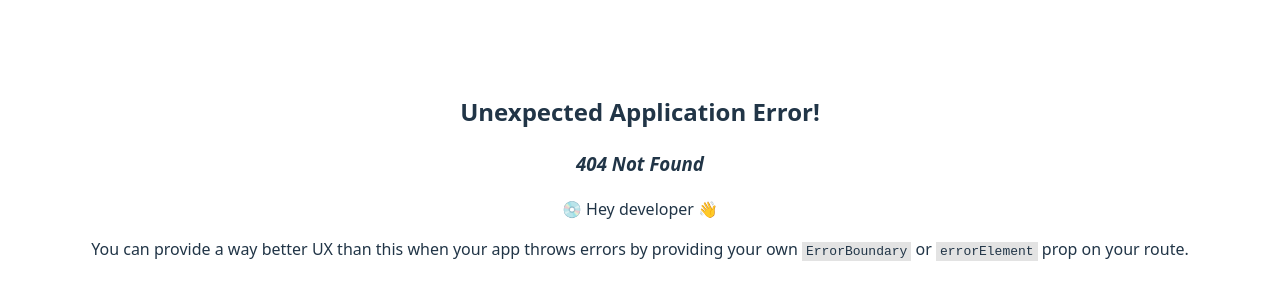
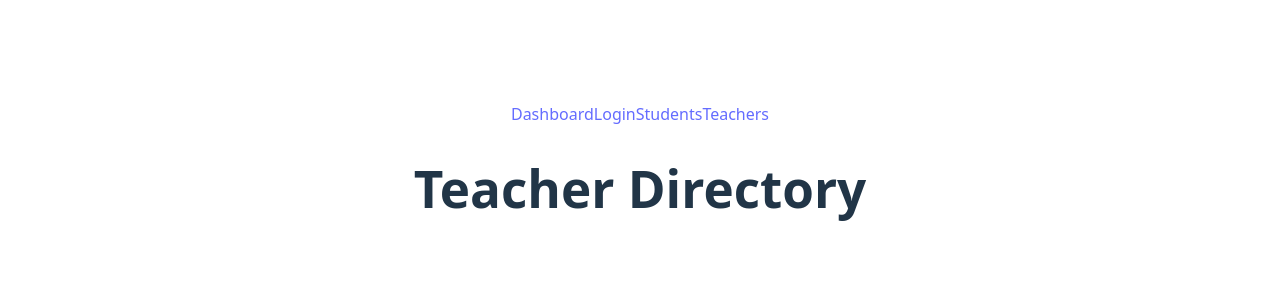
Before and after one commit to bmstoss13/ThomasJeffersonSchool, a React (Vite) app in the folder thomas-jefferson/: page /teachers in a window 1280 px wide. Before the commit this address had no page. Shown: the part 224-524 px from the top of the page. Built offline with nearby package versions, Linux system fonts and the light colour scheme.

Commit message:
create teacher directory page and path and potential list object for deleting and editing from list

```diff
--- a/thomas-jefferson/src/Router.jsx
+++ b/thomas-jefferson/src/Router.jsx
@@ -3,10 +3,12 @@ import App from "./App";
 import Dashboard from "./routes/dashboard";
 import Login from "./routes/login";
 import Students from "./routes/students";
+import Teachers from "./routes/teachers";
 
 export const router = createBrowserRouter([
     { path: "/", element: <App/>},
     { path: "/dashboard", element: <Dashboard/>},
     { path: "/login", element: <Login/>},
-    { path: "/students", element: <Students/>}
+    { path: "/students", element: <Students/>},
+    { path: "/teachers", element: <Teachers/>}
   ]);
--- a/thomas-jefferson/src/components/header.jsx
+++ b/thomas-jefferson/src/components/header.jsx
@@ -6,7 +6,8 @@ const Header = () => {
         <div>
             <Link to='/'>Dashboard</Link>
             <Link to='/login'>Login</Link>
-            <Link to='/students'>Student Directory</Link>
+            <Link to='/students'>Students</Link>
+            <Link to='/teachers'>Teachers</Link>
         </div>
     )
 }
--- /dev/null
+++ b/thomas-jefferson/src/routes/teachers.jsx
@@ -0,0 +1,13 @@
+import React from 'react'
+import Header from '../components/header'
+
+const Teachers = () => {
+    return (
+        <div>
+            <Header/>
+            <h1>Teacher Directory</h1>
+        </div>
+    )
+}
+
+export default Teachers
```
Also changed, not shown: thomas-jefferson/src/components/list.jsx (added, +11 -0 lines).
